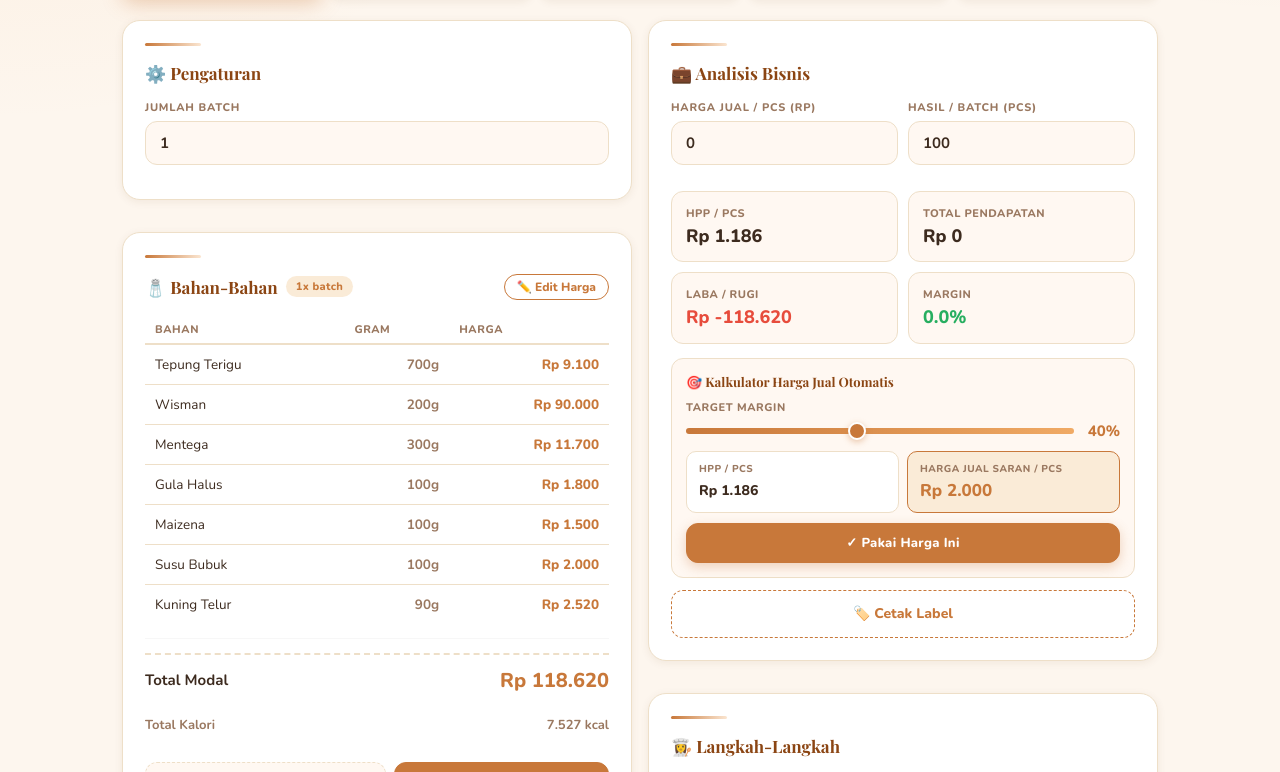
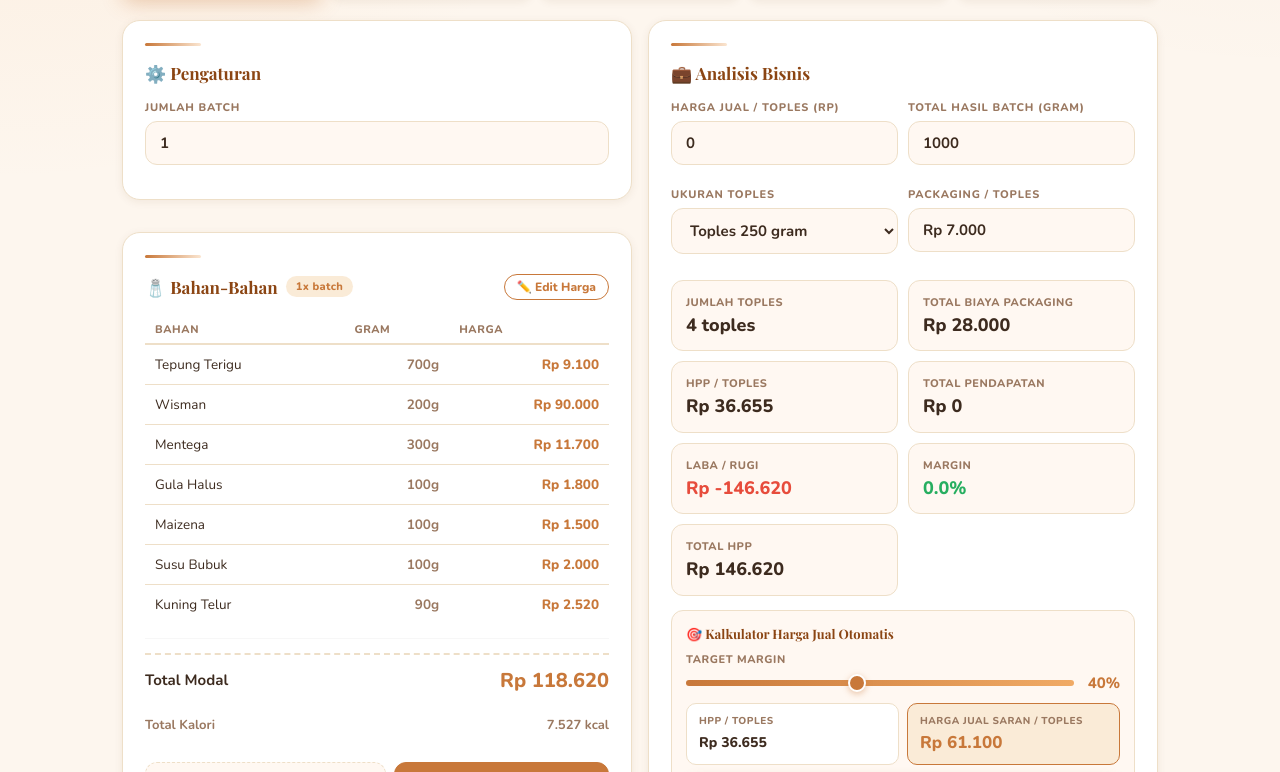
Before and after one commit to ridzalap0112/recipe-calculator-react, a React (Vite) app: page / in a window 1280 px wide. Shown: the part 568-1340 px from the top of the page. Built offline with nearby package versions, Linux system fonts and the light colour scheme; the HTML template or start-up script is replaced by a standard one.

Commit message:
Switch pricing model from pcs to jars

```diff
--- a/src/App.jsx
+++ b/src/App.jsx
@@ -29,7 +29,16 @@ function exportPDF(
   businessStats,
   lang,
 ) {
-  const { costPerItem, revenue, profit, margin } = businessStats;
+  const {
+    costPerJar,
+    revenue,
+    profit,
+    margin,
+    jarCount,
+    jarSize,
+    packagingCost,
+    totalPackagingCost,
+  } = businessStats;
   const label = t(lang, recipe);
   const date = new Date().toLocaleDateString(lang === "id" ? "id-ID" : "en-GB");
   const rows = ingredients
@@ -71,7 +80,11 @@ function exportPDF(
     </tbody></table></div>
   <div class="section"><div class="section-title">📊 ${t(lang, "businessAnalysis")}</div>
     <div class="biz-grid">
-      <div class="biz-card"><div class="biz-label">${t(lang, "cogsPerPcs")}</div><div class="biz-val">${formatRp(costPerItem)}</div></div>
+      <div class="biz-card"><div class="biz-label">${t(lang, "totalJars")}</div><div class="biz-val">${jarCount} ${t(lang, "jar")}</div></div>
+      <div class="biz-card"><div class="biz-label">${t(lang, "jarSize")}</div><div class="biz-val">${jarSize}g</div></div>
+      <div class="biz-card"><div class="biz-label">${t(lang, "packagingCost")}</div><div class="biz-val">${formatRp(packagingCost)}</div></div>
+      <div class="biz-card"><div class="biz-label">${t(lang, "totalPackagingCost")}</div><div class="biz-val">${formatRp(totalPackagingCost)}</div></div>
+      <div class="biz-card"><div class="biz-label">${t(lang, "cogsPerPcs")}</div><div class="biz-val">${formatRp(costPerJar)}</div></div>
       <div class="biz-card"><div class="biz-label">${t(lang, "totalRevenue")}</div><div class="biz-val">${formatRp(revenue)}</div></div>
       <div class="biz-card"><div class="biz-label">${t(lang, "profitLoss")}</div><div class="biz-val ${profit >= 0 ? "green" : "red"}">${profit >= 0 ? "+" : ""}${formatRp(profit)}</div></div>
       <div class="biz-card"><div class="biz-label">${t(lang, "margin")}</div><div class="biz-val ${margin >= 0 ? "green" : "red"}">${margin.toFixed(1)}%</div></div>
@@ -97,7 +110,17 @@ function buildSummaryText(
   businessStats,
   lang,
 ) {
-  const { costPerItem, revenue, profit, margin } = businessStats;
+  const {
+    costPerJar,
+    revenue,
+    profit,
+    margin,
+    jarCount,
+    jarSize,
+    packagingCost,
+    totalPackagingCost,
+    totalCostWithPackaging,
+  } = businessStats;
   const label = t(lang, recipe);
   const date = new Date().toLocaleDateString(lang === "id" ? "id-ID" : "en-GB");
   const ingLines = ingredients
@@ -117,7 +140,12 @@ function buildSummaryText(
     `🔥 *${t(lang, "totalCalories")}:* ${Math.round(totalCalories).toLocaleString("id-ID")} kcal`,
     ``,
     `📊 *${t(lang, "shareBusiness")}:*`,
-    `  • ${t(lang, "cogsPerPcs")}: ${formatRp(costPerItem)}`,
+    `  • ${t(lang, "totalJars")}: ${jarCount} ${t(lang, "jar")}`,
+    `  • ${t(lang, "jarSize")}: ${jarSize}g`,
+    `  • ${t(lang, "packagingCost")}: ${formatRp(packagingCost)}`,
+    `  • ${t(lang, "totalPackagingCost")}: ${formatRp(totalPackagingCost)}`,
+    `  • ${t(lang, "cogsPerPcs")}: ${formatRp(costPerJar)}`,
+    `  • ${t(lang, "totalHpp")}: ${formatRp(totalCostWithPackaging)}`,
     `  • ${t(lang, "totalRevenue")}: ${formatRp(revenue)}`,
     `  • ${t(lang, "profitLoss")}: ${profit >= 0 ? "+" : ""}${formatRp(profit)}`,
     `  • ${t(lang, "margin")}: ${margin.toFixed(1)}%`,
@@ -293,11 +321,10 @@ function CostChart({ ingredients, totalCost, lang }) {
 }
 
 // ─── SELLING PRICE CALCULATOR ─────────────────────────────────────────────────
-function SellingPriceCalc({ totalCost, yieldAmount, setSellingPrice, lang }) {
+function SellingPriceCalc({ costPerJar, setSellingPrice, lang }) {
   const [targetMargin, setTargetMargin] = useState(40);
-  const costPerItem = yieldAmount > 0 ? totalCost / yieldAmount : 0;
   const suggested =
-    targetMargin < 100 ? costPerItem / (1 - targetMargin / 100) : 0;
+    targetMargin < 100 ? costPerJar / (1 - targetMargin / 100) : 0;
 
   return (
     <div className="calc-box">
@@ -319,7 +346,7 @@ function SellingPriceCalc({ totalCost, yieldAmount, setSellingPrice, lang }) {
       <div className="calc-result">
         <div className="calc-result-item">
           <span className="calc-result-label">{t(lang, "cogsPerPcs")}</span>
-          <span className="calc-result-val">{formatRp(costPerItem)}</span>
+          <span className="calc-result-val">{formatRp(costPerJar)}</span>
         </div>
         <div className="calc-result-item highlight">
           <span className="calc-result-label">{t(lang, "suggestedPrice")}</span>
@@ -342,15 +369,15 @@ function SellingPriceCalc({ totalCost, yieldAmount, setSellingPrice, lang }) {
 // ─── LABEL PRINT ─────────────────────────────────────────────────────────────
 function LabelPrint({
   recipe,
-  totalCost,
-  yieldAmount,
+  costPerJar,
+  jarSize,
   sellingPrice,
   lang,
   onClose,
 }) {
   const [form, setForm] = useState({
     brandName: "",
-    weight: "250",
+    weight: String(jarSize),
     phone: "",
     instagram: "",
     expDays: "14",
@@ -359,9 +386,8 @@ function LabelPrint({
   const [baseDate] = useState(() => new Date());
 
   const label = t(lang, recipe);
-  const costPerItem = yieldAmount > 0 ? totalCost / yieldAmount : 0;
   const price =
-    sellingPrice > 0 ? sellingPrice : Math.ceil(costPerItem / 0.6 / 100) * 100;
+    sellingPrice > 0 ? sellingPrice : Math.ceil(costPerJar / 0.6 / 100) * 100;
   const expDate = new Date(
     baseDate.getTime() + Number(form.expDays) * 86400000,
   ).toLocaleDateString(lang === "id" ? "id-ID" : "en-GB");
@@ -794,7 +820,8 @@ export default function App() {
   const activeStep = useRecipeStore((s) => s.activeStep);
   const completedSteps = useRecipeStore((s) => s.completedSteps);
   const sellingPrice = useRecipeStore((s) => s.sellingPrice);
-  const yieldAmount = useRecipeStore((s) => s.yieldAmount);
+  const totalBatchWeight = useRecipeStore((s) => s.totalBatchWeight);
+  const jarSize = useRecipeStore((s) => s.jarSize);
   const darkMode = useRecipeStore((s) => s.darkMode);
   const showPriceEditor = useRecipeStore((s) => s.showPriceEditor);
   const lang = useRecipeStore((s) => s.lang);
@@ -805,7 +832,8 @@ export default function App() {
   const toggleStep = useRecipeStore((s) => s.toggleStep);
   const resetSteps = useRecipeStore((s) => s.resetSteps);
   const setSellingPrice = useRecipeStore((s) => s.setSellingPrice);
-  const setYieldAmount = useRecipeStore((s) => s.setYieldAmount);
+  const setTotalBatchWeight = useRecipeStore((s) => s.setTotalBatchWeight);
+  const setJarSize = useRecipeStore((s) => s.setJarSize);
   const toggleDarkMode = useRecipeStore((s) => s.toggleDarkMode);
   const togglePriceEditor = useRecipeStore((s) => s.togglePriceEditor);
   const setLang = useRecipeStore((s) => s.setLang);
@@ -818,7 +846,16 @@ export default function App() {
 
   const { ingredients, totalCost, totalCalories } = getCalculated();
   const businessStats = getBusinessStats();
-  const { costPerItem, revenue, profit, margin } = businessStats;
+  const {
+    jarCount,
+    packagingCost,
+    totalPackagingCost,
+    totalCostWithPackaging,
+    costPerJar,
+    revenue,
+    profit,
+    margin,
+  } = businessStats;
 
   const rawSteps = recipes[recipe]?.steps;
   const safeSteps =
@@ -853,13 +890,13 @@ export default function App() {
       addHistory({
         recipe,
         portion,
-        totalCost,
+        totalCost: totalCostWithPackaging,
         profit,
         margin,
       });
     }, 1500);
     return () => clearTimeout(histTimerRef.current);
-  }, [addHistory, getBusinessStats, portion, recipe, totalCost]);
+  }, [addHistory, getBusinessStats, portion, recipe, totalCost, totalCostWithPackaging]);
 
   return (
     <div className="app">
@@ -887,8 +924,8 @@ export default function App() {
       {showLabel && (
         <LabelPrint
           recipe={recipe}
-          totalCost={totalCost}
-          yieldAmount={yieldAmount}
+          costPerJar={costPerJar}
+          jarSize={jarSize}
           sellingPrice={sellingPrice}
           lang={lang}
           onClose={() => setShowLabel(false)}
@@ -937,9 +974,9 @@ export default function App() {
             </strong>
           </div>
           <div className="hero-stat">
-            <span className="hero-stat-label">{t(lang, "yieldBatch")}</span>
+            <span className="hero-stat-label">{t(lang, "totalJars")}</span>
             <strong className="hero-stat-value">
-              {yieldAmount} {t(lang, "shareBatch")}
+              {jarCount} {t(lang, "jar")}
             </strong>
           </div>
           <div className="hero-stat">
@@ -1090,15 +1127,40 @@ export default function App() {
                 <input
                   type="number"
                   min="1"
-                  value={yieldAmount}
-                  onChange={(e) => setYieldAmount(e.target.value)}
+                  value={totalBatchWeight}
+                  onChange={(e) => setTotalBatchWeight(e.target.value)}
                 />
+              </div>
+              <div className="field">
+                <label>{t(lang, "jarSize")}</label>
+                <select
+                  value={jarSize}
+                  onChange={(e) => setJarSize(e.target.value)}
+                >
+                  <option value={250}>{t(lang, "jar250")}</option>
+                  <option value={500}>{t(lang, "jar500")}</option>
+                  <option value={1000}>{t(lang, "jar1000")}</option>
+                </select>
+              </div>
+              <div className="field">
+                <label>{t(lang, "packagingCost")}</label>
+                <input type="text" value={formatRp(packagingCost)} readOnly />
               </div>
             </div>
             <div className="biz-grid">
               <div className="biz-stat">
+                <div className="label">{t(lang, "totalJars")}</div>
+                <div className="value">
+                  {jarCount} {t(lang, "jar")}
+                </div>
+              </div>
+              <div className="biz-stat">
+                <div className="label">{t(lang, "totalPackagingCost")}</div>
+                <div className="value">{formatRp(totalPackagingCost)}</div>
+              </div>
+              <div className="biz-stat">
                 <div className="label">{t(lang, "cogsPerPcs")}</div>
-                <div className="value">{formatRp(costPerItem)}</div>
+                <div className="value">{formatRp(costPerJar)}</div>
               </div>
               <div className="biz-stat">
                 <div className="label">{t(lang, "totalRevenue")}</div>
@@ -1117,13 +1179,16 @@ export default function App() {
                   {margin.toFixed(1)}%
                 </div>
               </div>
+              <div className="biz-stat">
+                <div className="label">{t(lang, "totalHpp")}</div>
+                <div className="value">{formatRp(totalCostWithPackaging)}</div>
+              </div>
             </div>
 
             {/* SELLING PRICE CALCULATOR */}
             <div className="calc-section">
               <SellingPriceCalc
-                totalCost={totalCost}
-                yieldAmount={yieldAmount}
+                costPerJar={costPerJar}
                 setSellingPrice={setSellingPrice}
                 lang={lang}
               />
--- a/src/helpers.js
+++ b/src/helpers.js
@@ -23,6 +23,12 @@ export const recipePhotos = {
   putri: putri_img,
   sagu: sagu_img,
   kompies: kompies_img,
+};
+
+export const packagingOptions = {
+  250: 7000,
+  500: 8000,
+  1000: 13000,
 };
 
 export const recipeLabels = {
--- a/src/i18n.js
+++ b/src/i18n.js
@@ -24,10 +24,11 @@ export const translations = {
     resetAll: "Reset All",
     done: "Done",
     businessAnalysis: "Business Analysis",
-    sellingPrice: "Selling Price / pcs (Rp)",
-    yieldBatch: "Yield / batch (pcs)",
-    cogsPerPcs: "COGS / pcs",
+    sellingPrice: "Selling Price / jar (Rp)",
+    yieldBatch: "Total Batch Weight (gram)",
+    cogsPerPcs: "COGS / jar",
     totalRevenue: "Total Revenue",
+    totalHpp: "Total COGS",
     profitLoss: "Profit / Loss",
     margin: "Margin",
     steps: "Steps",
@@ -77,10 +78,18 @@ export const translations = {
     costBreakdown: "Cost Breakdown",
     targetMarginTitle: "Auto Selling Price Calculator",
     targetMarginLabel: "Target Margin",
-    suggestedPrice: "Suggested Price / pcs",
+    suggestedPrice: "Suggested Price / jar",
     applyPrice: "Apply This Price",
     printLabel: "Print Label",
     printLabelSub: "Fill in details below. 6 labels will be printed per page.",
+    jarSize: "Jar Size",
+    packagingCost: "Packaging / jar",
+    totalPackagingCost: "Total Packaging Cost",
+    totalJars: "Total Jars",
+    jar: "jar",
+    jar250: "250 gram jar",
+    jar500: "500 gram jar",
+    jar1000: "1000 gram jar",
     brandName: "Brand Name",
     weightGram: "Weight (gram)",
     phoneNum: "Phone Number",
@@ -119,10 +128,11 @@ export const translations = {
     resetAll: "Reset Semua",
     done: "Selesai",
     businessAnalysis: "Analisis Bisnis",
-    sellingPrice: "Harga Jual / pcs (Rp)",
-    yieldBatch: "Hasil / batch (pcs)",
-    cogsPerPcs: "HPP / pcs",
+    sellingPrice: "Harga Jual / toples (Rp)",
+    yieldBatch: "Total Hasil Batch (gram)",
+    cogsPerPcs: "HPP / toples",
     totalRevenue: "Total Pendapatan",
+    totalHpp: "Total HPP",
     profitLoss: "Laba / Rugi",
     margin: "Margin",
     steps: "Langkah-Langkah",
@@ -172,10 +182,18 @@ export const translations = {
     costBreakdown: "Rincian Biaya",
     targetMarginTitle: "Kalkulator Harga Jual Otomatis",
     targetMarginLabel: "Target Margin",
-    suggestedPrice: "Harga Jual Saran / pcs",
+    suggestedPrice: "Harga Jual Saran / toples",
     applyPrice: "Pakai Harga Ini",
     printLabel: "Cetak Label",
     printLabelSub: "Isi detail di bawah. 6 label akan dicetak per halaman.",
+    jarSize: "Ukuran Toples",
+    packagingCost: "Packaging / toples",
+    totalPackagingCost: "Total Biaya Packaging",
+    totalJars: "Jumlah Toples",
+    jar: "toples",
+    jar250: "Toples 250 gram",
+    jar500: "Toples 500 gram",
+    jar1000: "Toples 1000 gram",
     brandName: "Nama Brand",
     weightGram: "Berat (gram)",
     phoneNum: "Nomor Telepon",
--- a/src/store/useRecipeStore.js
+++ b/src/store/useRecipeStore.js
@@ -1,6 +1,7 @@
 import { create } from "zustand";
 import { calculateRecipeWithPrices } from "../utils/calculator";
 import { recipes, ingredientsData } from "../data";
+import { packagingOptions } from "../helpers";
 
 const load = (key, fallback, validator) => {
   try {
@@ -175,16 +176,23 @@ export const useRecipeStore = create((set, get) => ({
 
   // ─── BUSINESS ────────────────────────────────────────────────────────────
   sellingPrice: load("sellingPrice", 0, (v) => typeof v === "number" && v >= 0),
-  yieldAmount: load("yieldAmount", 100, (v) => typeof v === "number" && v >= 1),
+  totalBatchWeight: load("totalBatchWeight", 1000, (v) => typeof v === "number" && v >= 1),
+  jarSize: load("jarSize", 250, (v) => Object.keys(packagingOptions).includes(String(v))),
 
   setSellingPrice: (price) => {
     const val = Number(price);
     if (isNaN(val) || val < 0 || val > 10_000_000) return;
     save("sellingPrice", val); set({ sellingPrice: val });
   },
-  setYieldAmount: (amount) => {
-    const val = Number(amount) || 1;
-    save("yieldAmount", val); set({ yieldAmount: val });
+  setTotalBatchWeight: (amount) => {
+    const val = Number(amount);
+    if (isNaN(val) || !isFinite(val) || val < 1 || val > 100000) return;
+    save("totalBatchWeight", val); set({ totalBatchWeight: val });
+  },
+  setJarSize: (size) => {
+    const val = Number(size);
+    if (!Object.keys(packagingOptions).includes(String(val))) return;
+    save("jarSize", val); set({ jarSize: val });
   },
 
   // ─── LANGUAGE ────────────────────────────────────────────────────────────
@@ -212,12 +220,30 @@ export const useRecipeStore = create((set, get) => ({
     return calculateRecipeWithPrices(recipe, portion, getEffectivePrices());
   },
   getBusinessStats: () => {
-    const { sellingPrice, yieldAmount } = get();
+    const { sellingPrice, totalBatchWeight, jarSize } = get();
     const { totalCost } = get().getCalculated();
-    const costPerItem = yieldAmount > 0 ? totalCost / yieldAmount : 0;
-    const revenue = sellingPrice * yieldAmount;
-    const profit = revenue - totalCost;
+    const packagingCost = packagingOptions[jarSize] ?? 0;
+    const jarCount = totalBatchWeight > 0 && jarSize > 0
+      ? Math.floor(totalBatchWeight / jarSize)
+      : 0;
+    const totalPackagingCost = jarCount * packagingCost;
+    const totalCostWithPackaging = totalCost + totalPackagingCost;
+    const costPerJar = jarCount > 0 ? totalCostWithPackaging / jarCount : 0;
+    const revenue = sellingPrice * jarCount;
+    const profit = revenue - totalCostWithPackaging;
     const margin = revenue > 0 ? (profit / revenue) * 100 : 0;
-    return { costPerItem, revenue, profit, margin, totalCost };
+    return {
+      jarCount,
+      packagingCost,
+      totalPackagingCost,
+      totalBatchWeight,
+      jarSize,
+      totalCost,
+      totalCostWithPackaging,
+      costPerJar,
+      revenue,
+      profit,
+      margin,
+    };
   },
 }));
```
